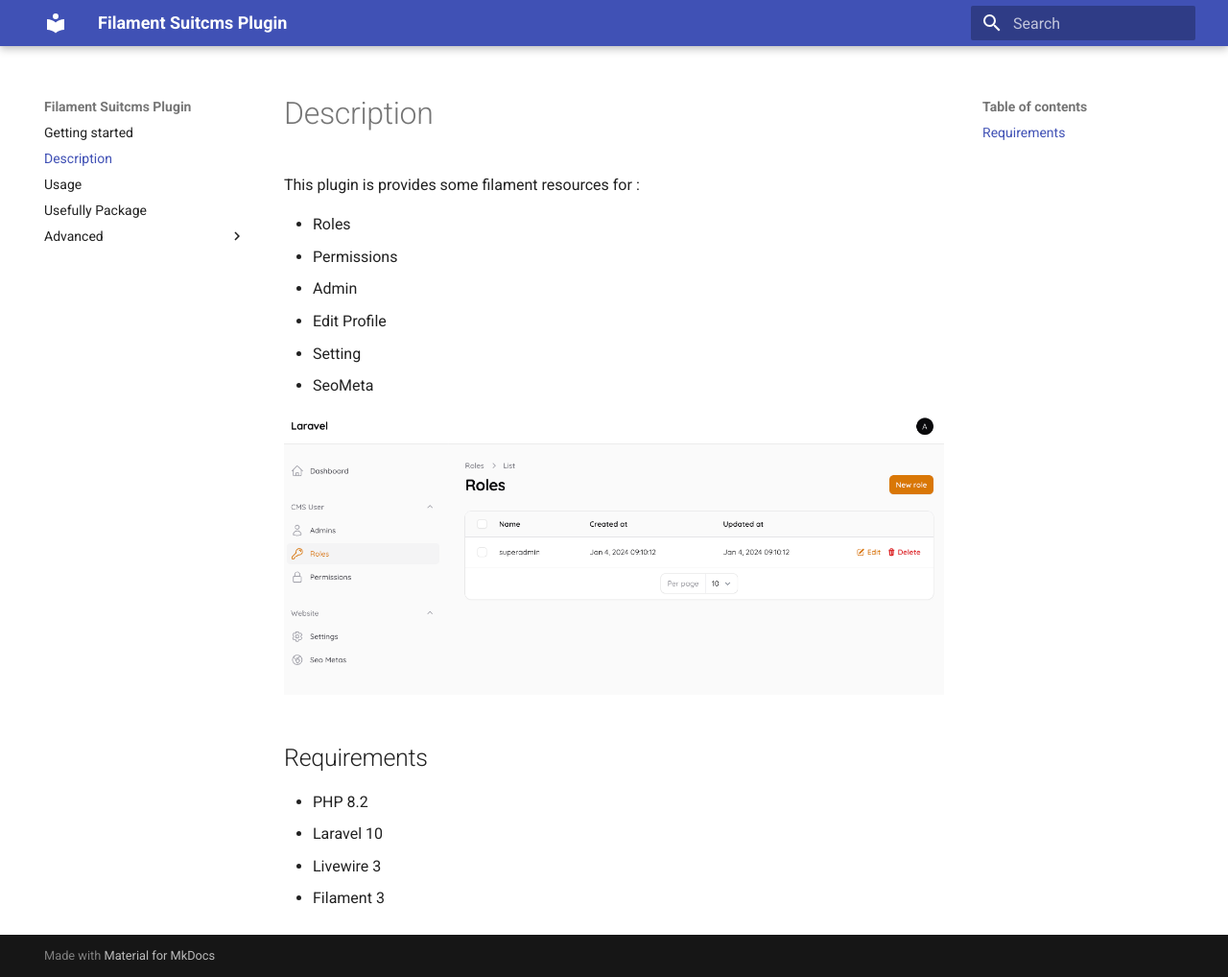
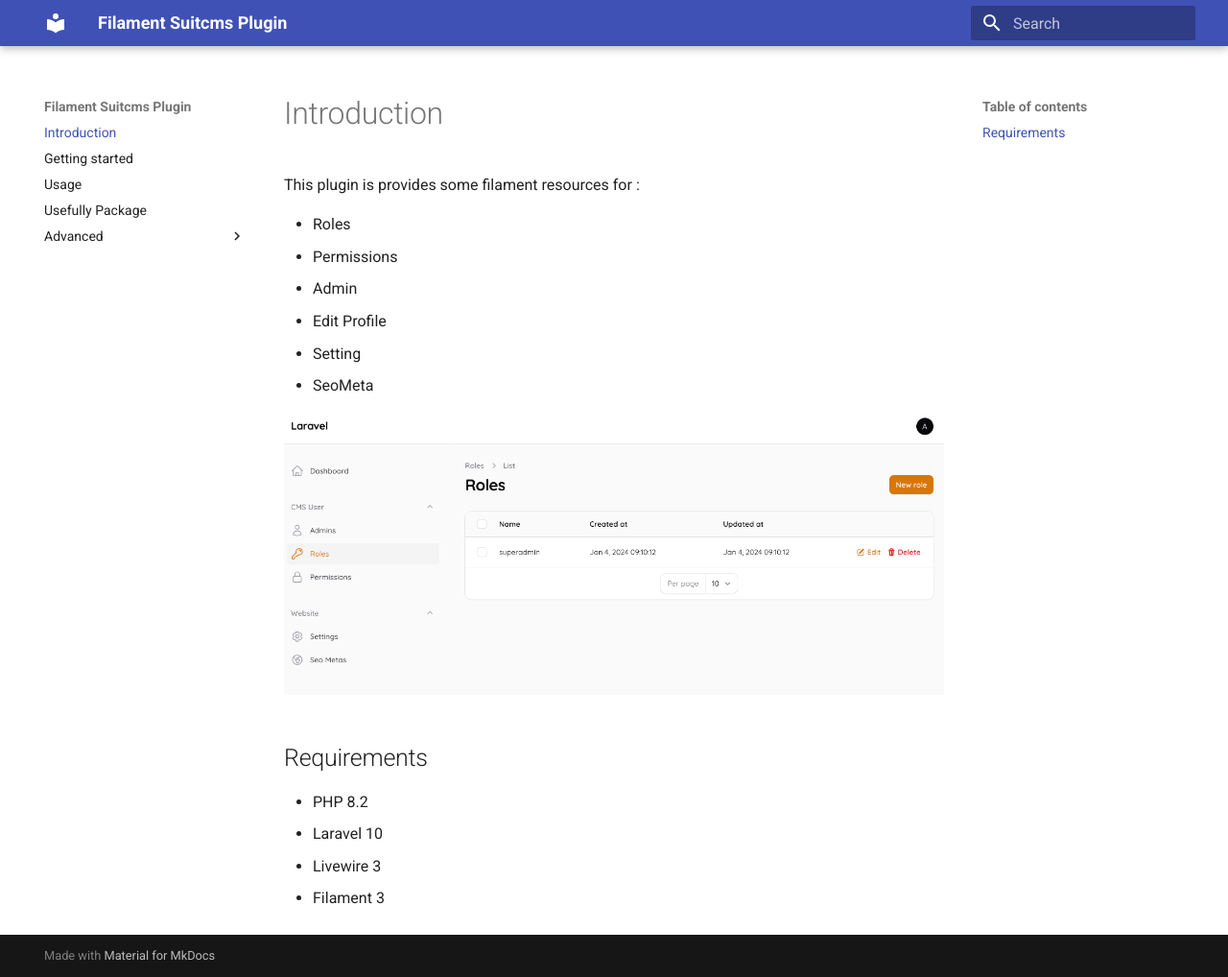
Before and after one commit to jhonoryza/filament-suitcms-plugin, an MkDocs documentation site: the page built from docs/index.md, in a window 1280 px wide and 1018 px high. Shown: the whole window at 96% size. Built offline with MkDocs 1.6.1 and Material for MkDocs 9.7.7, drawn with Linux system fonts in a browser that asks for light colours.

Commit message:
adj docs

```diff
--- a/docs/introduction.md
+++ b/docs/index.md
@@ -1,4 +1,4 @@
-# Description
+# Introduction
 
 This plugin is provides some filament resources for :
 
```
